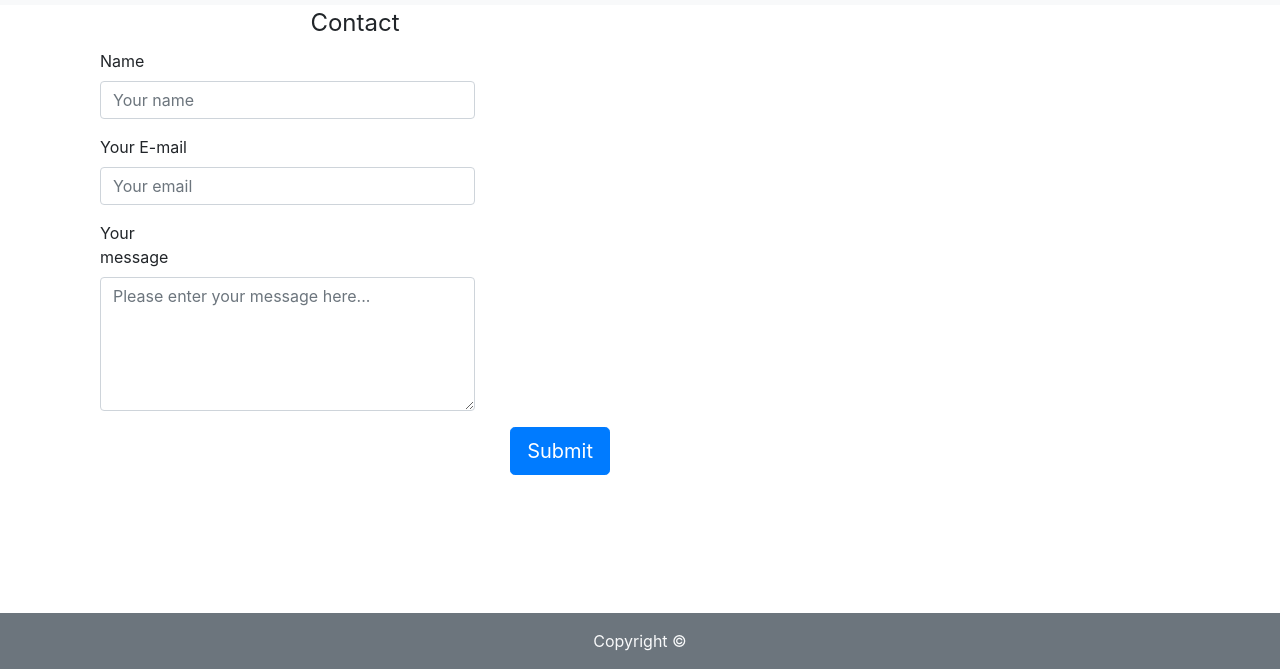
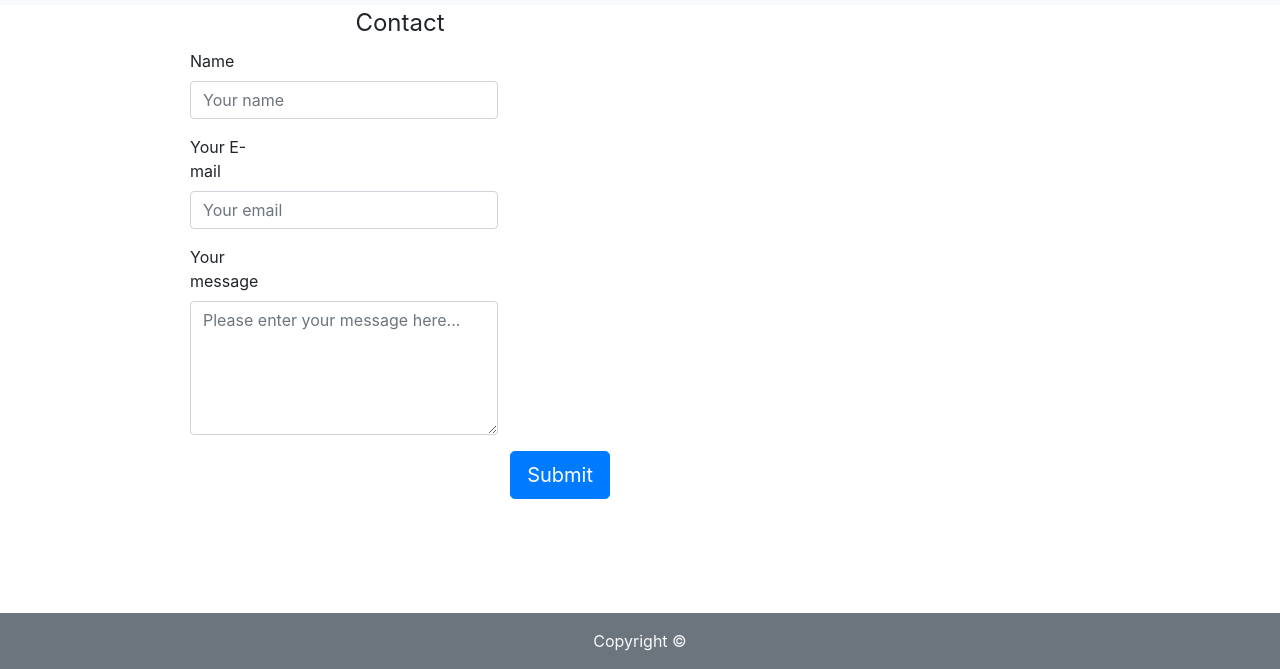
Before and after one commit to slayeroak/Bootstrap-Portfolio, a plain HTML site: page contact.html in a window 1280 px wide. Shown: the part 131-800 px from the top of the page. Drawn offline with nearby package versions, Linux system fonts and the light colour scheme.

Commit message:
set all containers width 960px

```diff
--- a/contact.html
+++ b/contact.html
@@ -21,7 +21,7 @@
         </div>
     </nav>
 
-    <div class="container">
+    <div class="container" style="width: 960px;">
         <div class="row">
             <div class="col-md-6 col-md-offset-3">
                 <div class="well well-sm">
```
Also changed, not shown: index.html (+1 -1 lines), portfolio.html (+1 -1 lines).
